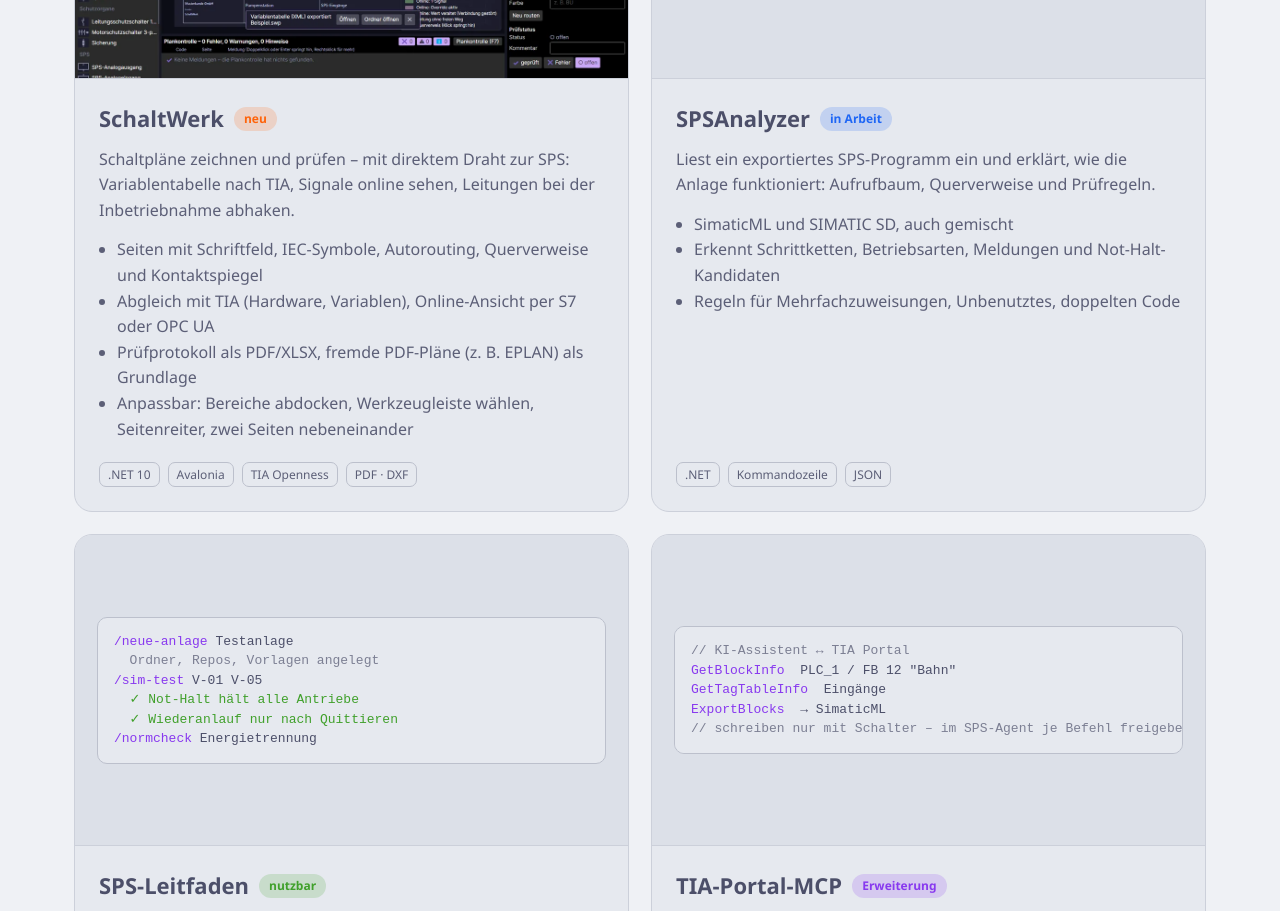
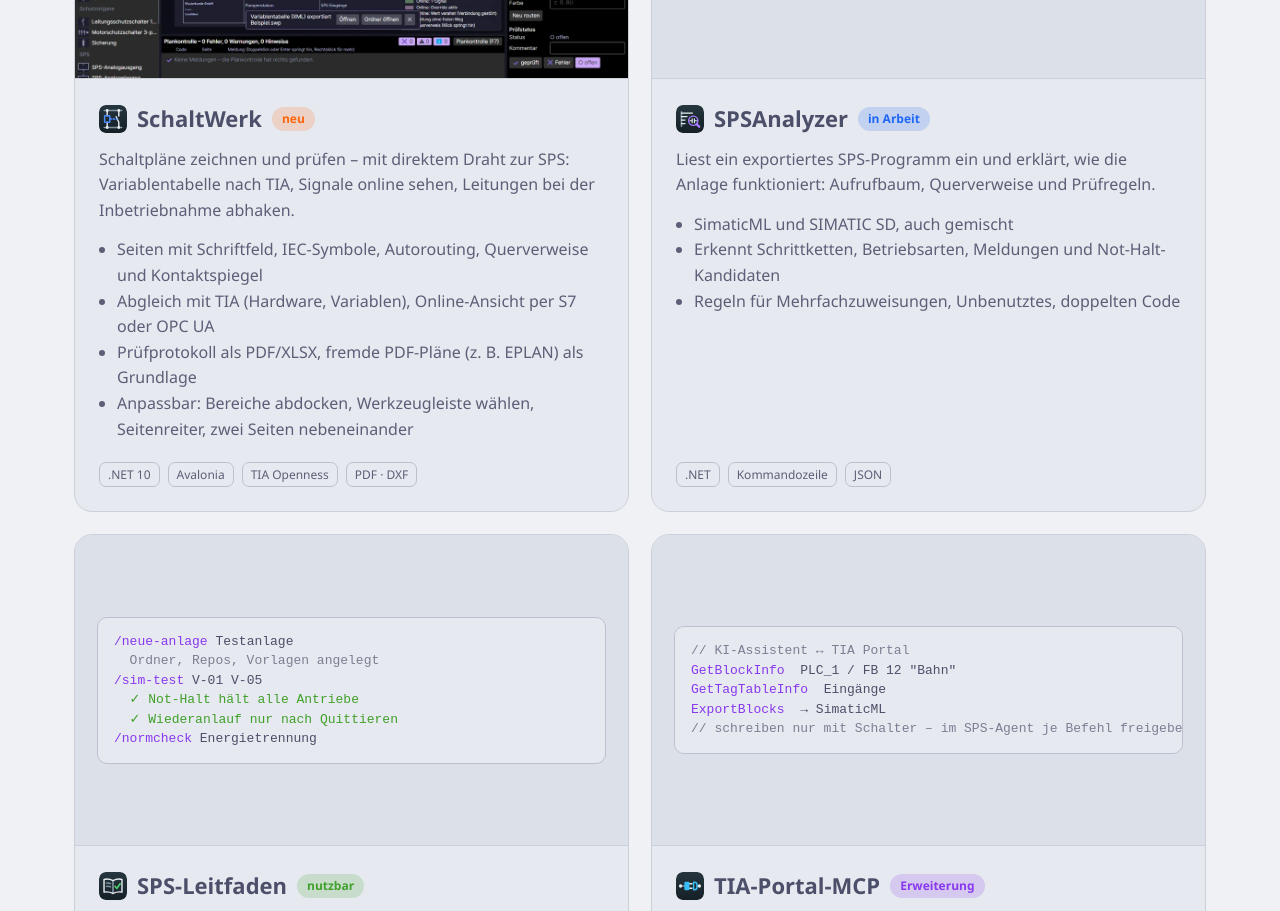
Before and after one commit to Taktloss/Taktloss.github.io, a plain HTML site: page index.html in a window 1280 px wide. Shown: the part 5189-6100 px from the top of the page. Drawn offline with Linux system fonts and the light colour scheme.

Commit message:
Website: Logos fuer alle Werkzeug-Karten
SchaltWerk, SPSAnalyzer, SPS-Leitfaden, TIA-Portal-MCP, RBG-Steuerung und
Offene Schnittstellen im Stil der vorhandenen Logos, je eigene Akzentfarbe.

Co-Authored-By: Claude Opus 5.5 <noreply@anthropic.com>
Claude-Session: https://claude.ai/code/session_01Uj6L9LKjUfaiV3SbHQtUw9

```diff
--- a/index.html
+++ b/index.html
@@ -455,7 +455,7 @@ kbd { font-family:"Cascadia Code",Consolas,monospace; font-size:11px; border:1px
       <article class="card" data-tags="neu">
         <button class="shot" data-cap="SchaltWerk: Stromlaufplan mit Prüfstatus, Projekt-Navigator und Plankontrolle (Beispielprojekt)"><img src="img/schaltwerk.webp" alt="SchaltWerk mit Stromlaufplan und Prüfansicht" loading="lazy"></button>
         <div class="body">
-          <h3>SchaltWerk <span class="tag peach">neu</span></h3>
+          <h3><img src="img/schaltwerk.svg" alt="">SchaltWerk <span class="tag peach">neu</span></h3>
           <p>Schaltpläne zeichnen und prüfen – mit direktem Draht zur SPS: Variablentabelle nach TIA, Signale online sehen, Leitungen bei der Inbetriebnahme abhaken.</p>
           <ul>
             <li>Seiten mit Schriftfeld, IEC-Symbole, Autorouting, Querverweise und Kontaktspiegel</li>
@@ -475,7 +475,7 @@ kbd { font-family:"Cascadia Code",Consolas,monospace; font-size:11px; border:1px
 <span class="k">NOT-HALT</span>  3 Kandidaten
 <span class="c">→ analyse.json geschrieben</span></pre></div>
         <div class="body">
-          <h3>SPSAnalyzer <span class="tag blue">in Arbeit</span></h3>
+          <h3><img src="img/spsanalyzer.svg" alt="">SPSAnalyzer <span class="tag blue">in Arbeit</span></h3>
           <p>Liest ein exportiertes SPS-Programm ein und erklärt, wie die Anlage funktioniert: Aufrufbaum, Querverweise und Prüfregeln.</p>
           <ul>
             <li>SimaticML und SIMATIC SD, auch gemischt</li>
@@ -494,7 +494,7 @@ kbd { font-family:"Cascadia Code",Consolas,monospace; font-size:11px; border:1px
 <span class="s">  ✓ Wiederanlauf nur nach Quittieren</span>
 <span class="k">/normcheck</span> Energietrennung</pre></div>
         <div class="body">
-          <h3>SPS-Leitfaden <span class="tag green">nutzbar</span></h3>
+          <h3><img src="img/sps-leitfaden.svg" alt="">SPS-Leitfaden <span class="tag green">nutzbar</span></h3>
           <p>Vorgehen, Vorlagen und Testwerkzeuge für SPS-Projekte mit S7-1500/1500F und WinCC Unified – von der Projektstruktur bis zur Übergabe.</p>
           <ul>
             <li>Module für Bausteine, Datenverfolgung, HMI, Test und Inbetriebnahme</li>
@@ -512,7 +512,7 @@ kbd { font-family:"Cascadia Code",Consolas,monospace; font-size:11px; border:1px
 <span class="k">ExportBlocks</span>  → SimaticML
 <span class="c">// schreiben nur mit Schalter – im SPS-Agent je Befehl freigeben</span></pre></div>
         <div class="body">
-          <h3>TIA-Portal-MCP <span class="tag">Erweiterung</span></h3>
+          <h3><img src="img/tia-mcp.svg" alt="">TIA-Portal-MCP <span class="tag">Erweiterung</span></h3>
           <p>MCP-Server, über den KI-Assistenten wie der SPS-Agent ein TIA-Projekt lesen und auf Wunsch ändern: Bausteine, Datentypen, Variablen, Beobachtungstabellen, Querverweise. Erweitert um WinCC-Unified-HMI.</p>
           <ul>
             <li>Schreibende Werkzeuge nur auf ausdrücklichen Schalter</li>
@@ -530,7 +530,7 @@ kbd { font-family:"Cascadia Code",Consolas,monospace; font-size:11px; border:1px
 <span class="k">Programmstand</span> 8 · an das LVS gemeldet
 <span class="r">Störung</span> Ursache 7 – Fahrzeit überschritten</pre></div>
         <div class="body">
-          <h3>RBG-Steuerung <span class="tag green">nutzbar</span></h3>
+          <h3><img src="img/rbg-steuerung.svg" alt="">RBG-Steuerung <span class="tag green">nutzbar</span></h3>
           <p>Die SPS-Seite zur Lagerverwaltung: Steuerung eines Regalbediengeräts für S7-1500F, komplett in FUP – erzeugt aus einem Python-Generator statt von Hand geklickt.</p>
           <ul>
             <li>Fahren, Heben und Gabel über Positionsschalter, Referenzfahrt nach jedem Neustart</li>
@@ -548,7 +548,7 @@ kbd { font-family:"Cascadia Code",Consolas,monospace; font-size:11px; border:1px
 <span class="k">RBG → LVS</span>  2 · Gasse 2 · Status <span class="s">2 fertig</span> · Quittung 815
 <span class="c"># oder OPC UA: ns=2;s=RBG2 Auftrag</span></pre></div>
         <div class="body">
-          <h3>Offene Schnittstellen <span class="tag blue">Spezifikation</span></h3>
+          <h3><img src="img/schnittstellen.svg" alt="">Offene Schnittstellen <span class="tag blue">Spezifikation</span></h3>
           <p>KonviaSim und Lagerverwaltung sprechen dieselbe, einfache Sprache wie eine echte Steuerung – damit lässt sich auch ein fremdes Lagerverwaltungssystem oder die eigene SPS anbinden.</p>
           <ul>
             <li>Auftrag, Fach, Quittung, Status und Fehlercodes als INT</li>
```
Also changed, not shown: img/rbg-steuerung.svg (added), img/schaltwerk.svg (added), img/schnittstellen.svg (added), img/sps-leitfaden.svg (added), img/spsanalyzer.svg (added), img/tia-mcp.svg (added).
